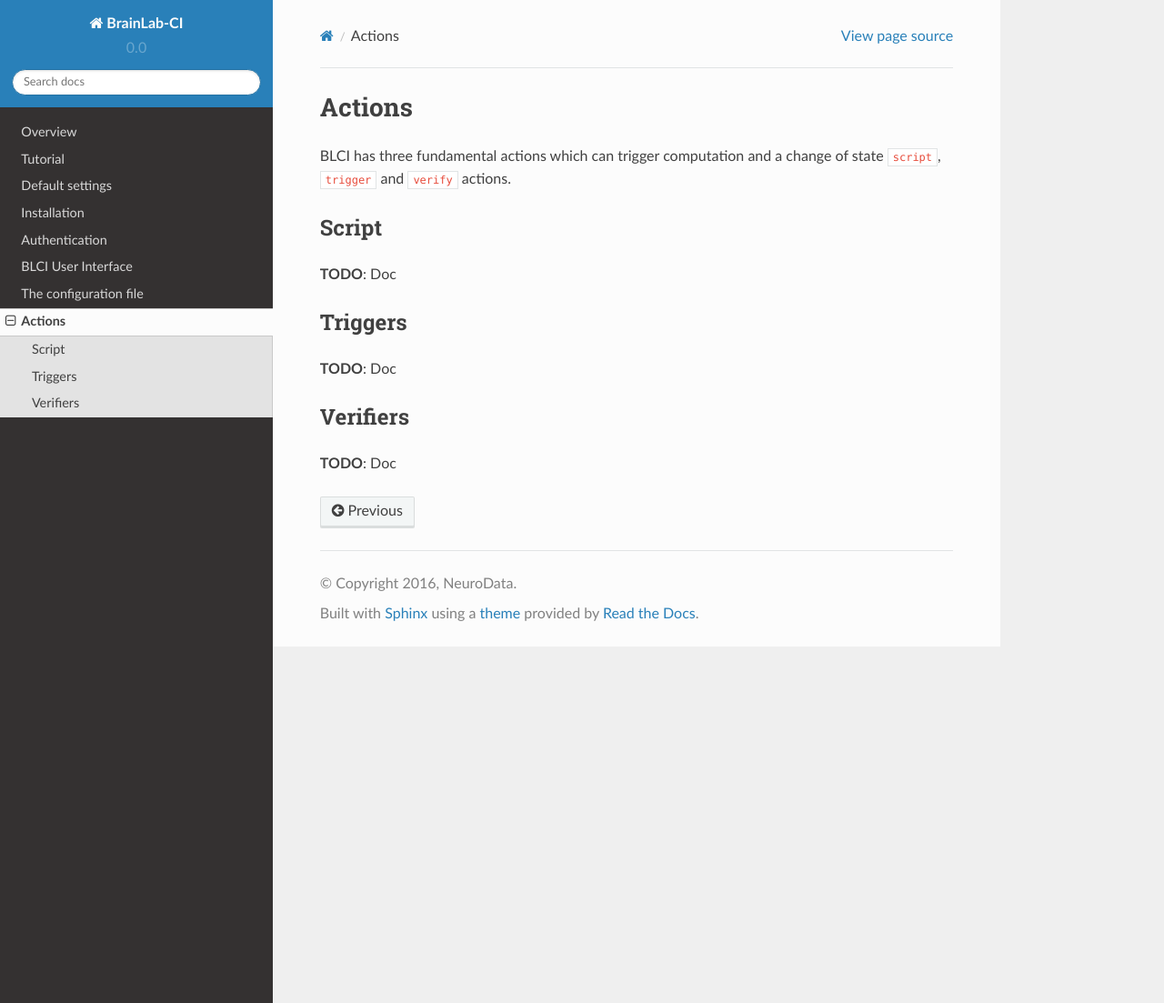
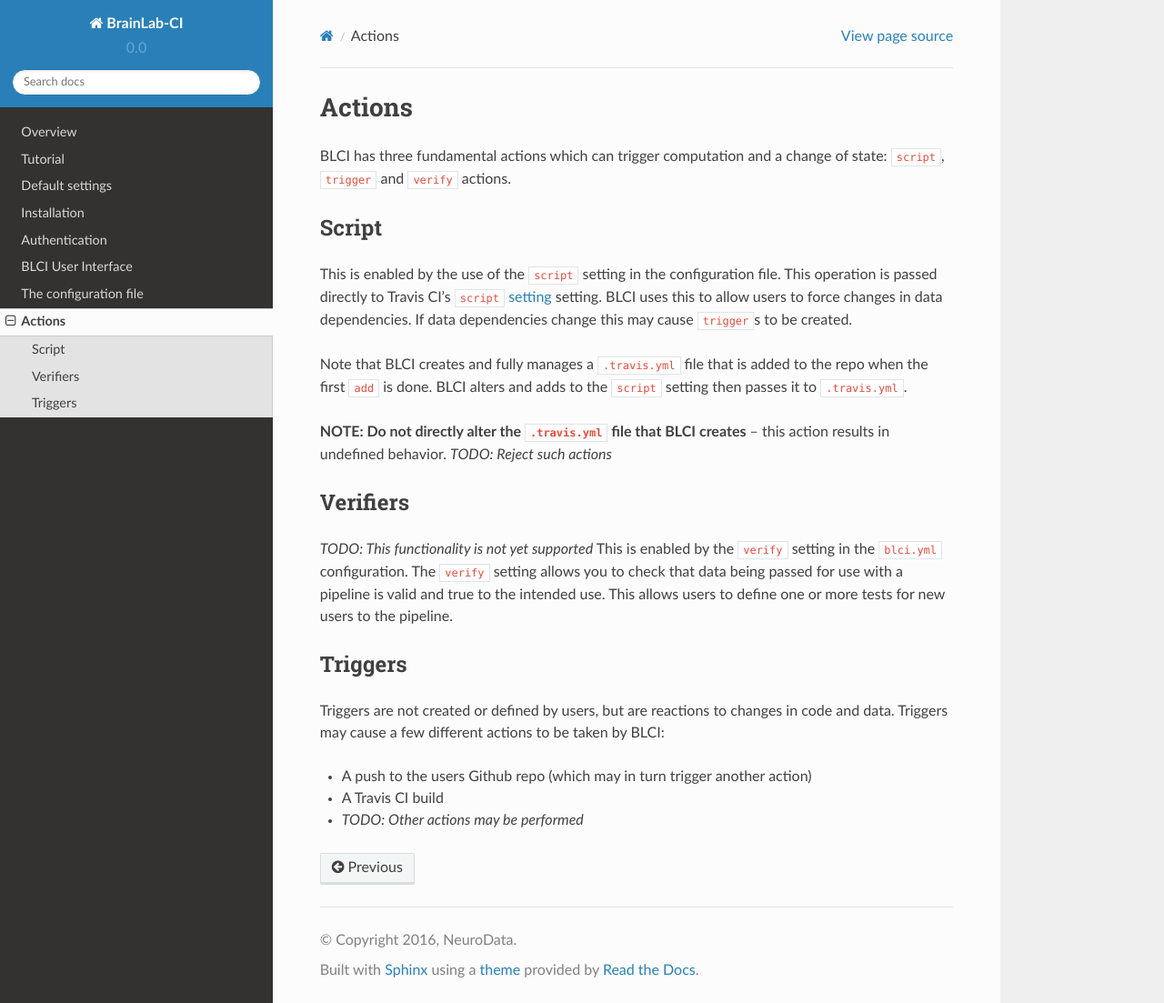
Before and after one commit to neurodata-arxiv/blci, a Sphinx documentation site: the page built from docs/source/actions.md, in a window 1280 px wide and 1103 px high. Shown: the whole window at 91% size. Built offline with Sphinx 7.4.7 and the Read the Docs theme 2.0.0, drawn with Linux system fonts in a browser that asks for light colours.

Commit message:
docs: actions page

```diff
--- a/docs/source/actions.md
+++ b/docs/source/actions.md
@@ -1,16 +1,27 @@
 # Actions
 
 BLCI has three fundamental actions which can trigger computation and a change of
-state `script`, `trigger` and `verify` actions.
+state: `script`, `trigger` and `verify` actions.
 
 ## Script
 
-**TODO**: Doc
+This is enabled by the use of the `script` setting in the configuration file. This operation is passed directly to Travis CI's `script` [setting](https://docs.travis-ci.com/user/customizing-the-build/) setting. BLCI uses this to  allow users to force changes in data dependencies. If data dependencies change this may cause `trigger`s to be created.
+
+Note that BLCI creates and fully manages a `.travis.yml` file that is added to the repo when the first `add` is done. BLCI alters and adds to the `script` setting then passes it to `.travis.yml`.
+
+**NOTE: Do not directly alter the `.travis.yml` file that BLCI creates** --
+this action results in undefined behavior. *TODO: Reject such actions*
+
+##  Verifiers
+
+*TODO: This functionality is not yet supported*
+This is enabled by the `verify` setting in the `blci.yml` configuration. The `verify` setting allows you to check that data being passed for use with a
+pipeline is valid and true to the intended use. This allows users to define
+one or more tests for new users to the pipeline.
 
 ## Triggers
 
-**TODO**: Doc
-
-##  Verifiers
-
-**TODO**: Doc
+Triggers are not created or defined by users, but are reactions to changes in code and data. Triggers may cause a few different actions to be taken by BLCI:
+* A push to the users Github repo (which may in turn trigger another action)
+* A Travis CI build
+* *TODO: Other actions may be performed*
```
Also changed, not shown: 4 other files.
